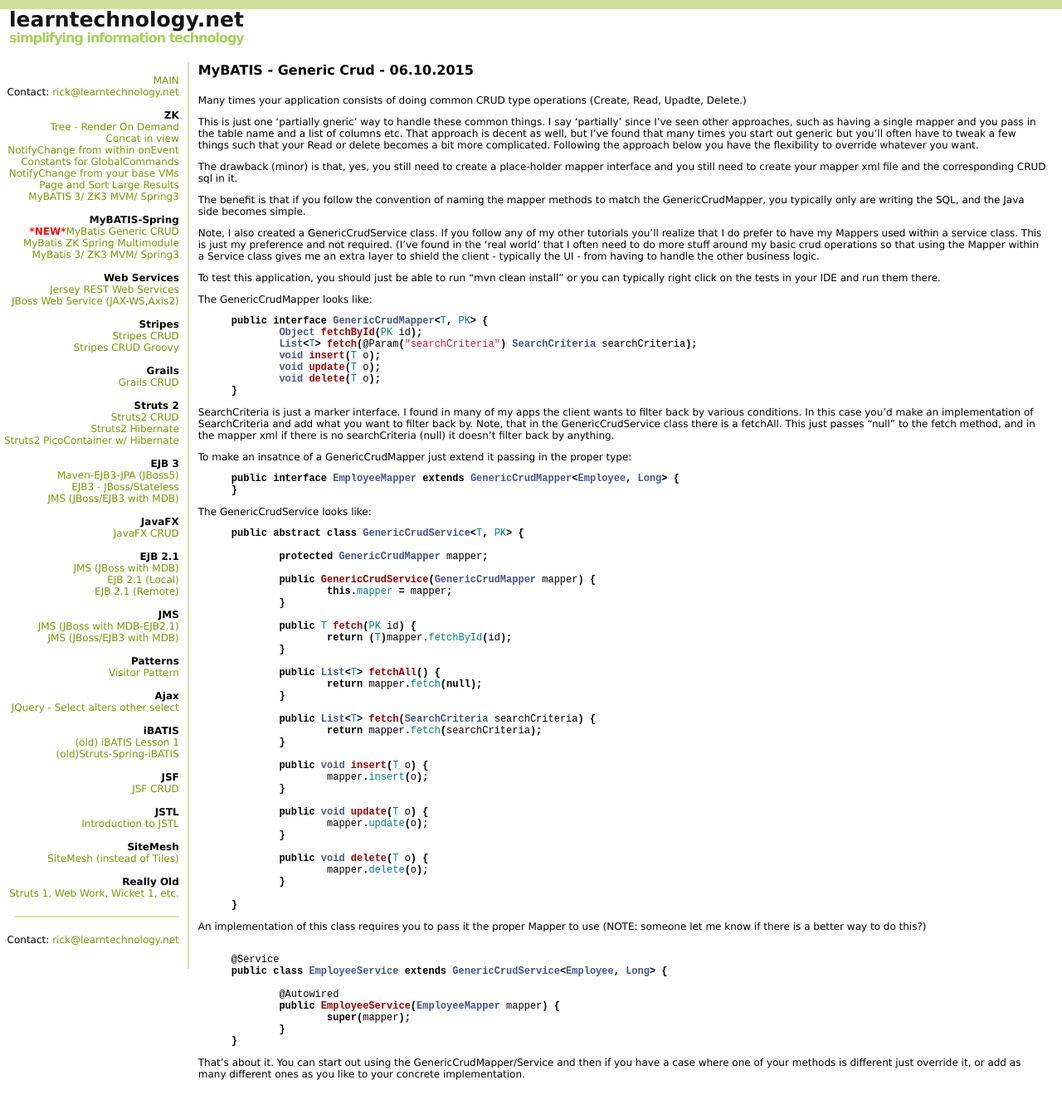
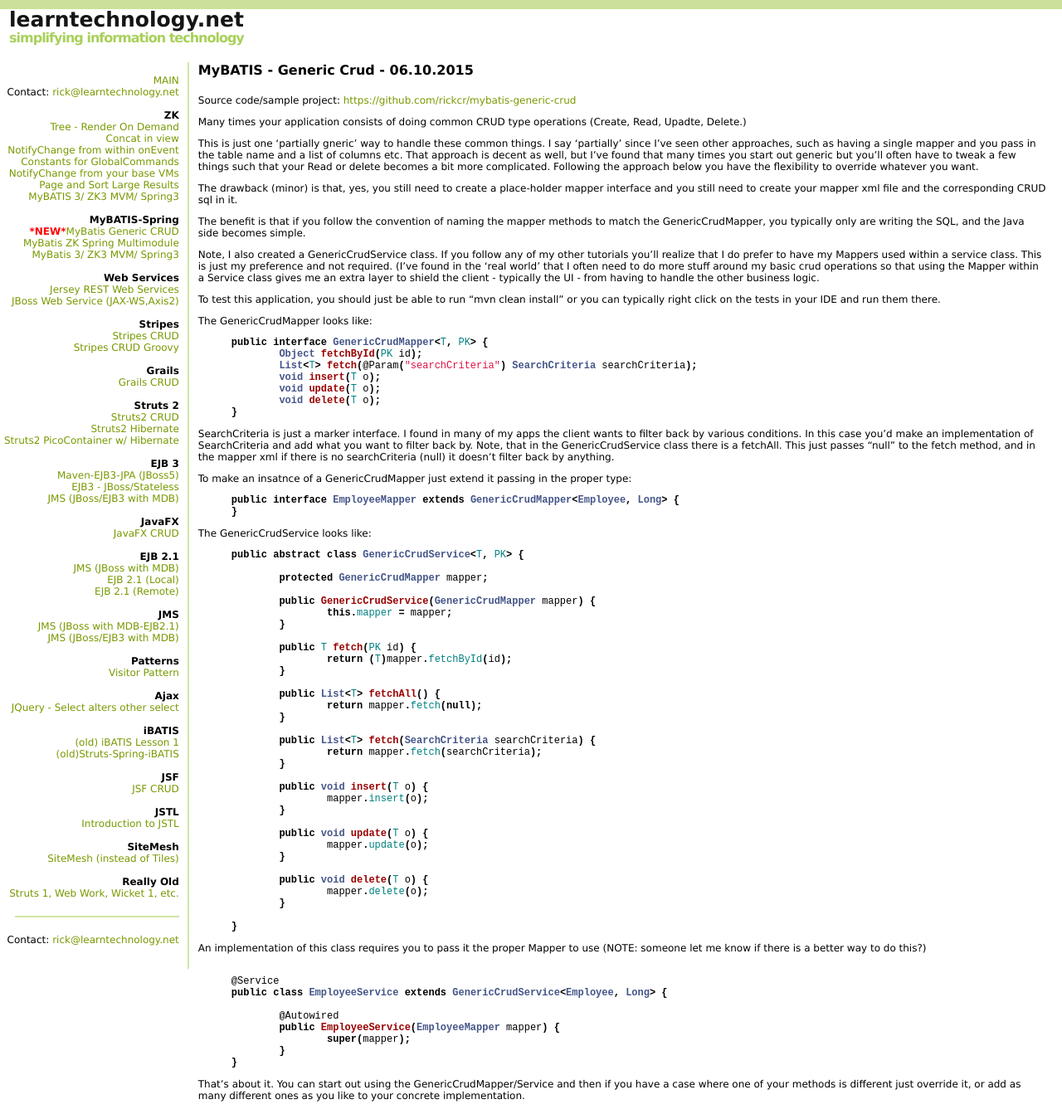
Before and after one commit to rickcr/rickcr.github.com, a Jekyll site: the page built from _posts/2015-06-10-mybatis-generic-crud.md, in a window 1280 px wide. Shown: the whole page at 83% size. Built offline with Jekyll 4.4.1, drawn with Linux system fonts in a browser that asks for light colours; before the commit the page ends 1317 px from its top, so only the background shows below that.

Commit message:
added url

```diff
--- a/_posts/2015-06-10-mybatis-generic-crud.md
+++ b/_posts/2015-06-10-mybatis-generic-crud.md
@@ -2,6 +2,8 @@
 title: MyBATIS - Generic Crud
 layout: article
 ---
+
+Source code/sample project: <a href="https://github.com/rickcr/mybatis-generic-crud">https://github.com/rickcr/mybatis-generic-crud</a>
 
 Many times your application consists of doing common CRUD type operations (Create, Read, Upadte, Delete.)
 
```
